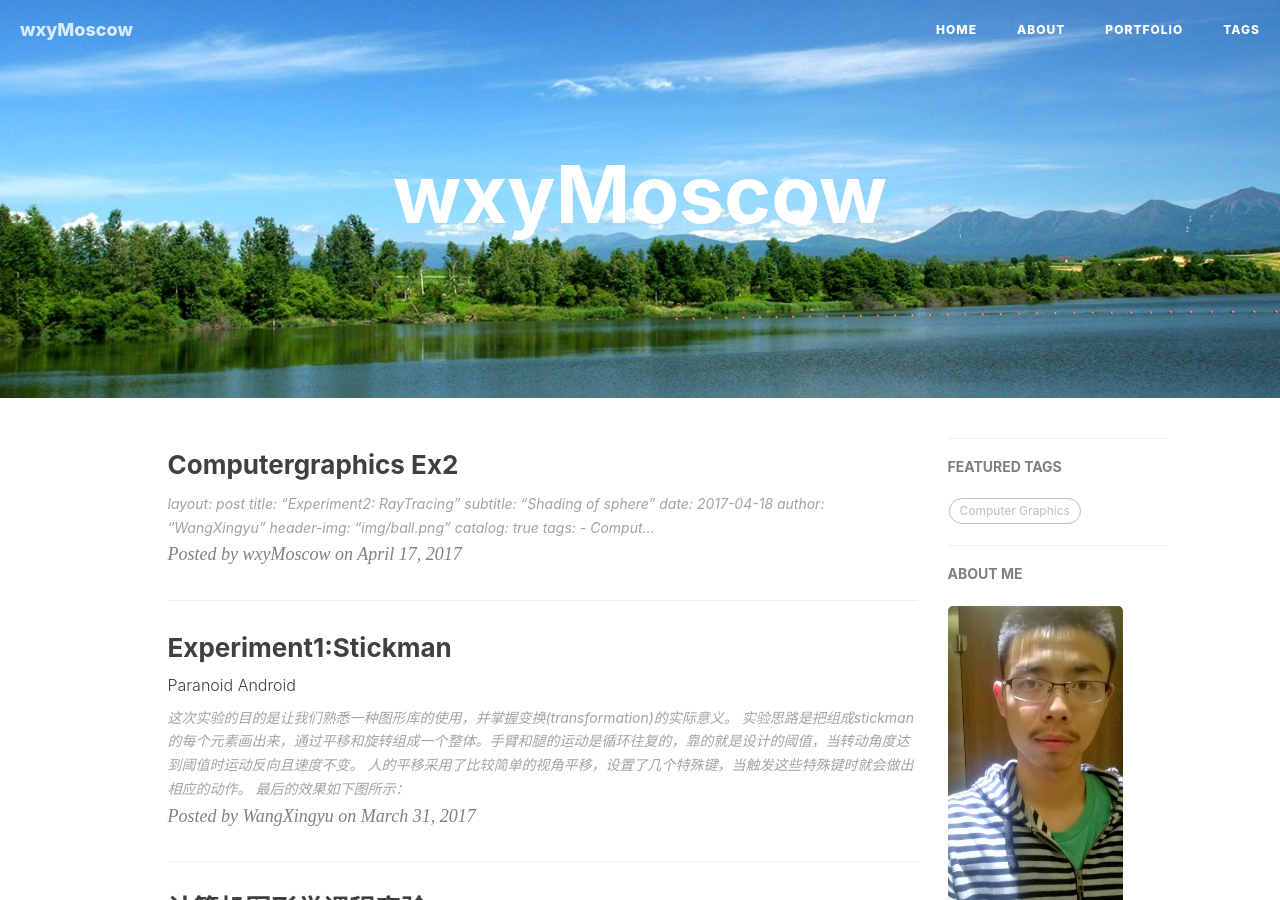
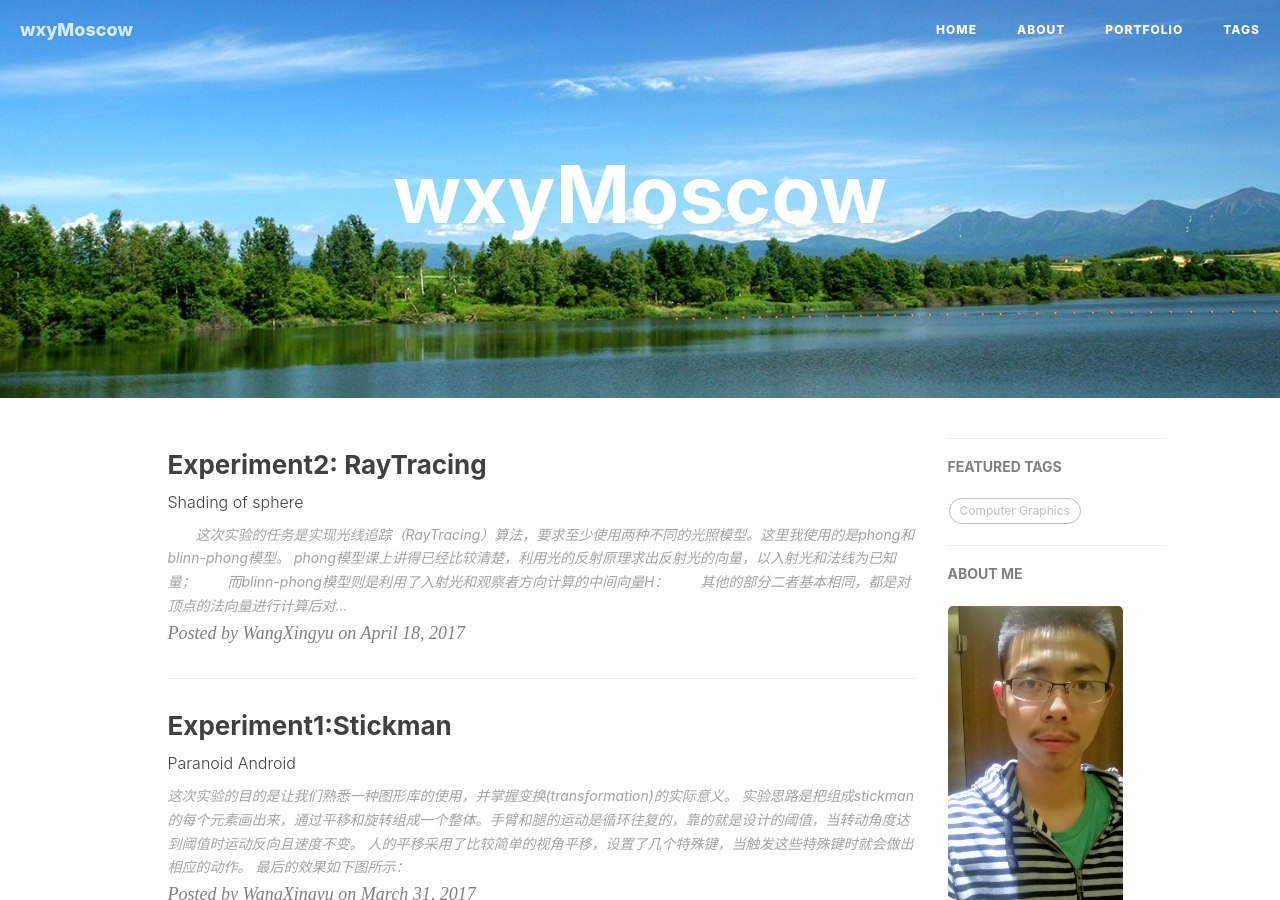
Before and after one commit to wxyMoscow/wxymoscow.github.com, a Jekyll site: the page built from index.html, in a window 1280 px wide and 900 px high. Built offline with Jekyll 4.4.1, drawn with Linux system fonts in a browser that asks for light colours; nearby versions of some CDN libraries; the list of posts is cut into pages by our own code; comment, search, counter and statistics services are not loaded.

Commit message:
Update 2017-04-17-computerGraphics-ex2.markdown

```diff
--- a/_posts/2017-04-17-computerGraphics-ex2.markdown
+++ b/_posts/2017-04-17-computerGraphics-ex2.markdown
@@ -1,4 +1,3 @@
-
 ---
 layout:     post
 title:      "Experiment2: RayTracing"
@@ -25,7 +24,7 @@
 　　其他的部分二者基本相同，都是对顶点的法向量进行计算后对平面上任意点的法向量计算，进而求出每个像素的颜色。
 最终的效果如下图所示：
 
-<img src="/img/in-post/cg-ex2/phong.png" width = "360" height = "160" alt="phong模型" align=center />
+<img src="/img/in-post/cg-ex2/phong.png" width = "360" height = "360" alt="phong模型" align=center />
 
 
-<img src="/img/in-post/cg-ex2/phong-model.png" width = "360" height = "160" alt="blinn-phong模型" align=center />
+<img src="/img/in-post/cg-ex2/blinn-phong.png" width = "360" height = "360" alt="blinn-phong模型" align=center />
```
